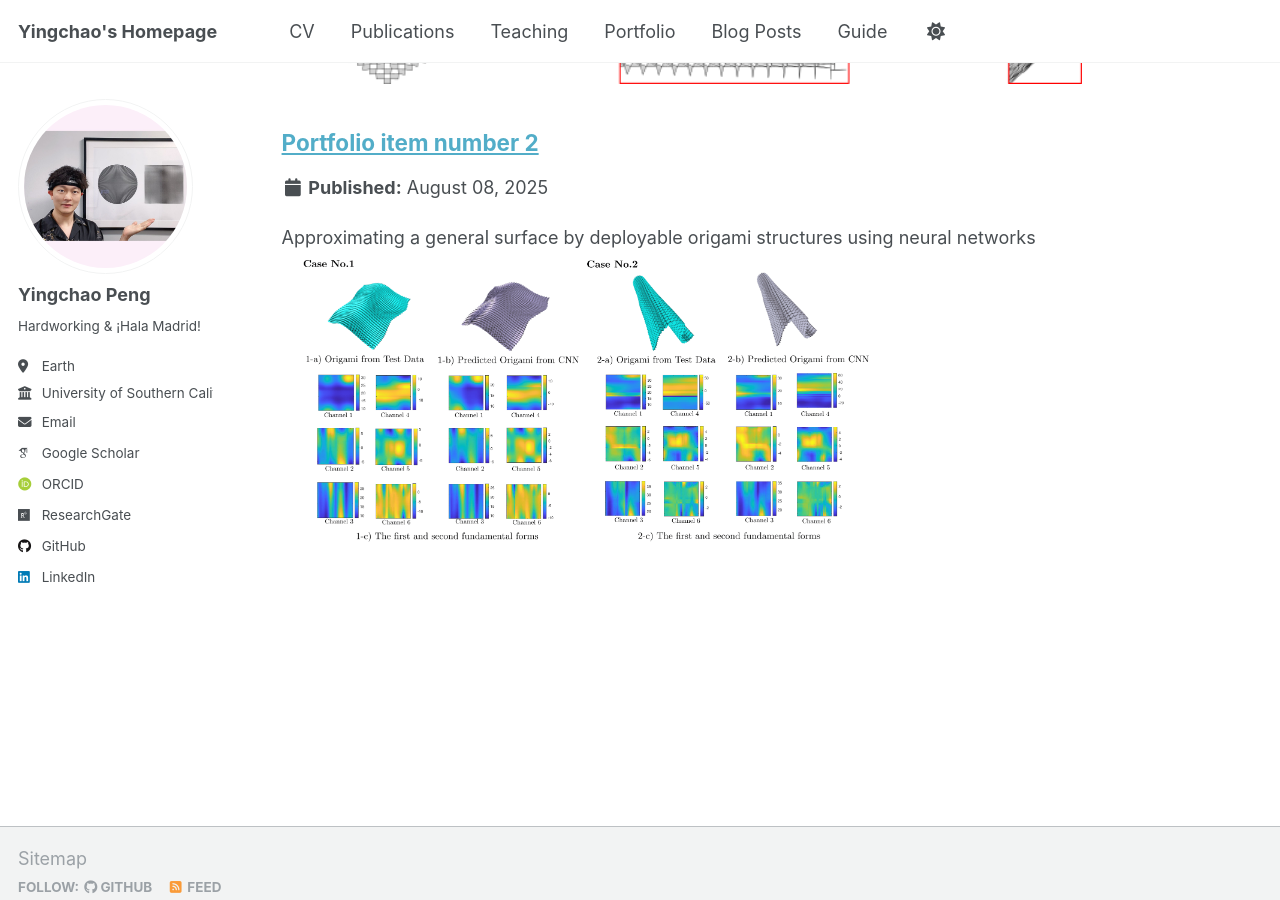
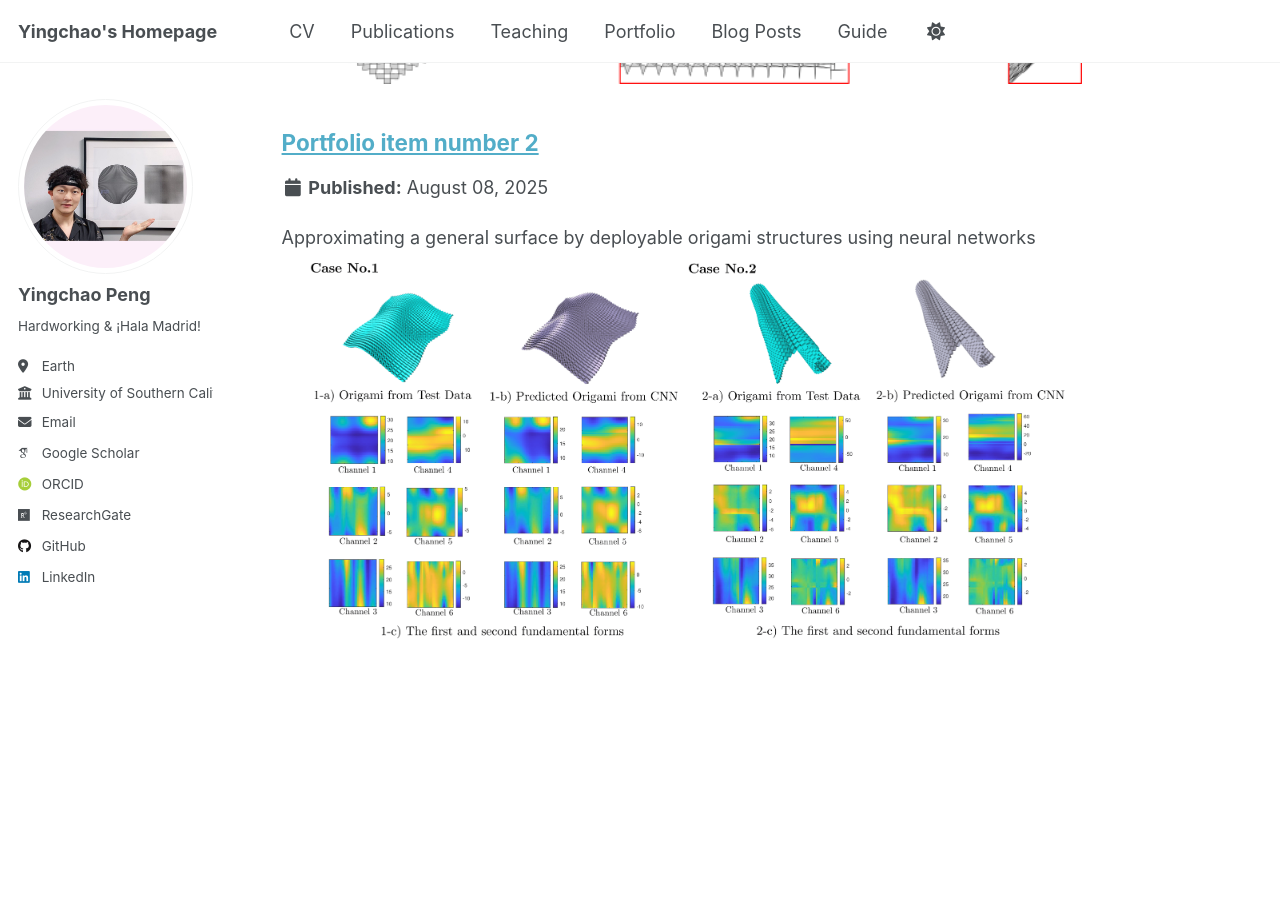
Before and after one commit to YingchaoPeng/YingchaoPeng.github.io, a Jekyll site: the page built from _pages/portfolio.html, in a window 1280 px wide and 900 px high, scrolled down 1428 px. Built offline with Jekyll 4.4.1, drawn with Linux system fonts in a browser that asks for light colours; some web fonts are replaced; a script that is not in the unit is left out.

Commit message:
Update portfolio-2.html

```diff
--- a/_portfolio/portfolio-2.html
+++ b/_portfolio/portfolio-2.html
@@ -1,6 +1,6 @@
 ---
 title: "Portfolio item number 2"
-excerpt: "Approximating a general surface by deployable origami structures using neural networks <br/><img src='/images/ML_project.png' style='width:600px;'>"
+excerpt: "Approximating a general surface by deployable origami structures using neural networks <br/><img src='/images/ML_project.png' style='width:800px;'>"
 collection: portfolio
 ---
 
```
